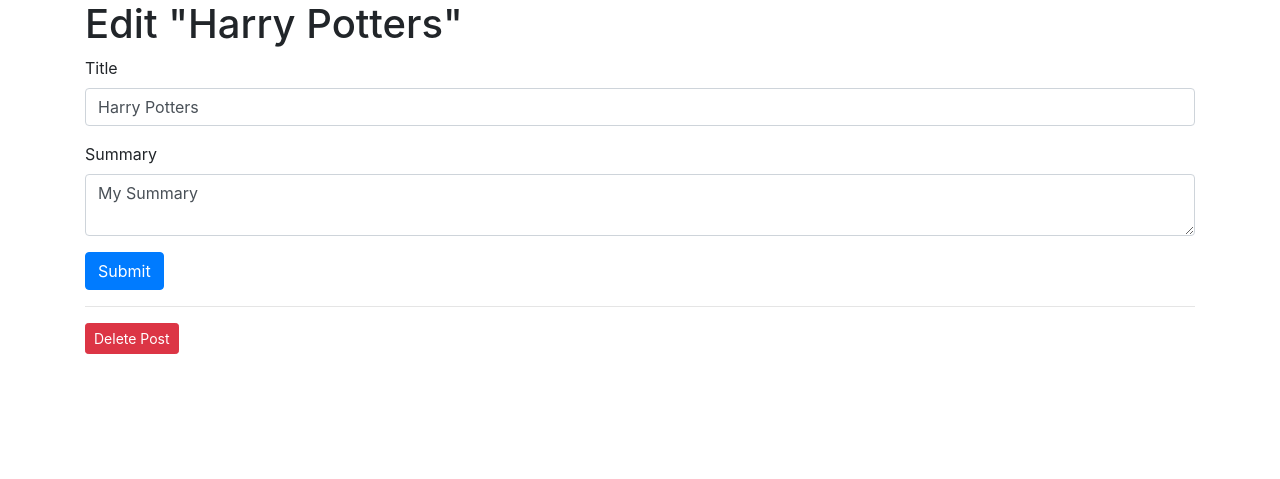
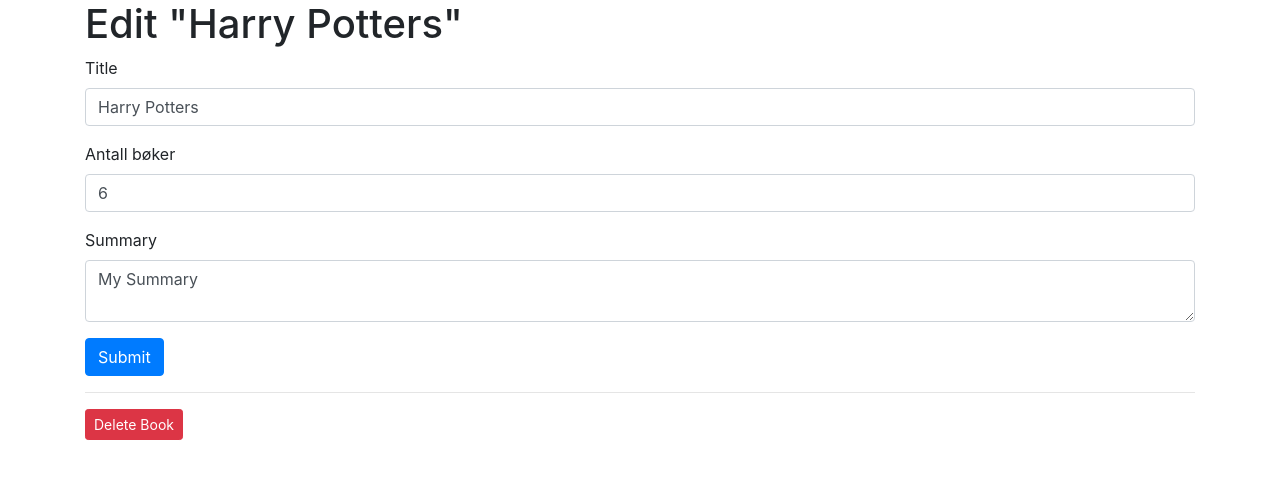
Before and after one commit to Liamhewitt05/booking_system_web, a Flask app: page /1/edit in a window 1280 px wide. Shown: the part 56-535 px from the top of the page. Run offline with Flask 3, Linux system fonts and the light colour scheme; data comes from the database, SQL or seed files in the repository; both versions use the stored data as it was after the commit; some libraries are stand-ins or nearby versions.

Commit message:
add book count to edit

```diff
--- a/app.py
+++ b/app.py
@@ -73,7 +73,7 @@ def create():
                 flash('Title already exists!')
             else:
                 conn = get_db_connection()
-                conn.execute('INSERT INTO posts (title, content) VALUES (?, ?)',
+                conn.execute('INSERT INTO books (title, content) VALUES (?, ?)',
                                 (title, content))
                 conn.commit()
                 conn.close()
@@ -91,11 +91,12 @@ def edit(id):
     if request.method == 'POST':
         title = request.form['title']
         summary = request.form['summary']
+        count = request.form['count']
 
         conn = get_db_connection()
-        conn.execute('UPDATE books SET title = ?, summary = ?'
+        conn.execute('UPDATE books SET title = ?, summary = ?, count = ?'
                         ' WHERE id = ?',
-                        (title, summary, id))
+                        (title, summary, count, id))
         conn.commit()
         conn.close()
         return redirect(url_for('index'))
@@ -108,7 +109,7 @@ def delete(id):
     if post is None:
         abort(404)
     conn = get_db_connection()
-    conn.execute('DELETE FROM posts WHERE id = ?', (id,))
+    conn.execute('DELETE FROM books WHERE id = ?', (id,))
     conn.commit()
     conn.close()
     flash('"{}" was successfully deleted!'.format(post['title']))
--- a/templates/edit.html
+++ b/templates/edit.html
@@ -2,6 +2,8 @@
 
 {% block content %}
 <h1>{% block title %} Edit "{{ book['title'] }}" {% endblock %}</h1>
+
+
 
 <form method="POST">
     <div class="form-group">
@@ -9,6 +11,14 @@
         <input type="text" name="title"
             placeholder="Book title" class="form-control"
                value="{{ request.form['title'] or book['title'] }}">
+        </input>
+    </div>
+
+    <div class="form-group">
+        <label for="count">Antall bøker</label>
+        <input type="number" name="count"
+            placeholder="Antall" class="form-control"
+                value="{{ request.form['count'] or book['count'] }}">
         </input>
     </div>
 
@@ -24,7 +34,7 @@
 <hr>
 
 <form action="{{ url_for('delete', id=book['id']) }}" method="POST">
-    <input type="submit" value="Delete Post"
+    <input type="submit" value="Delete Book"
             class="btn btn-danger btn-sm"
             onclick="return confirm('Are you sure you want to delete this book?')">
 </form>
```
Also changed, not shown: database.db.
